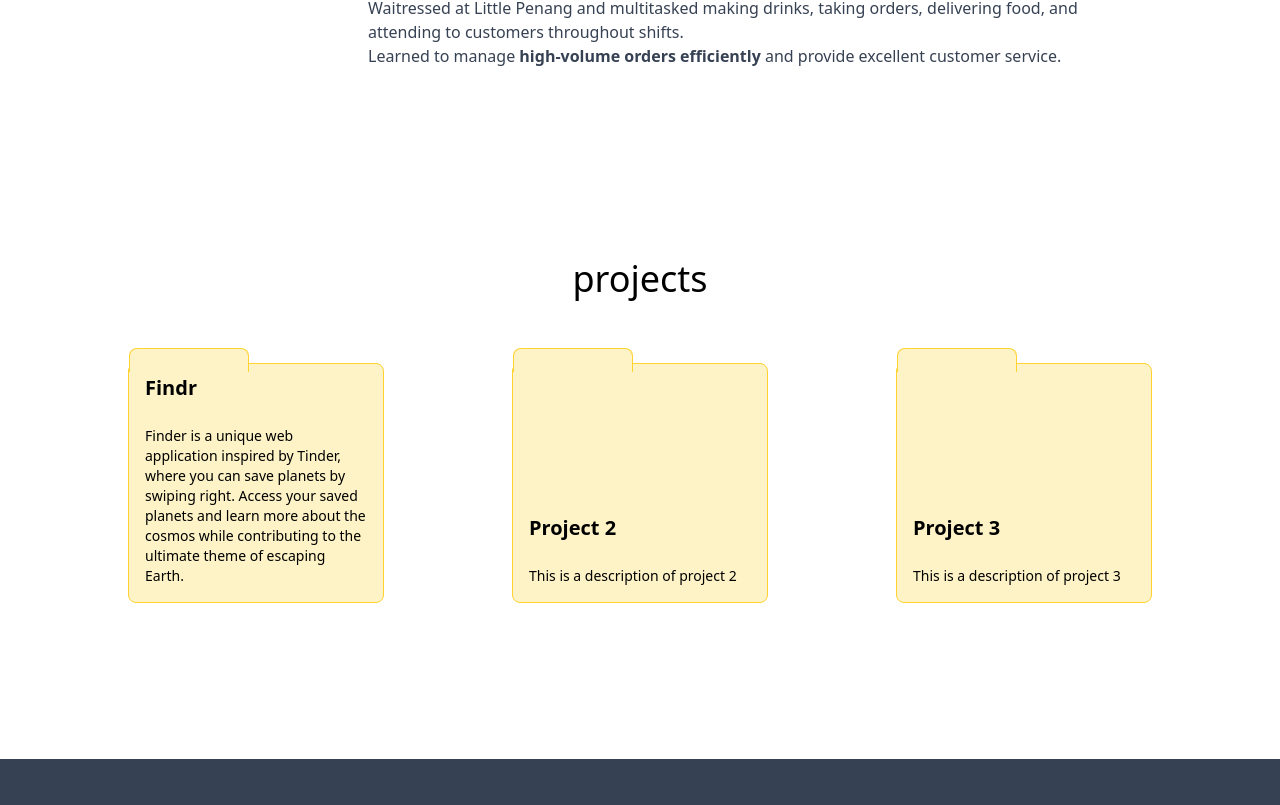
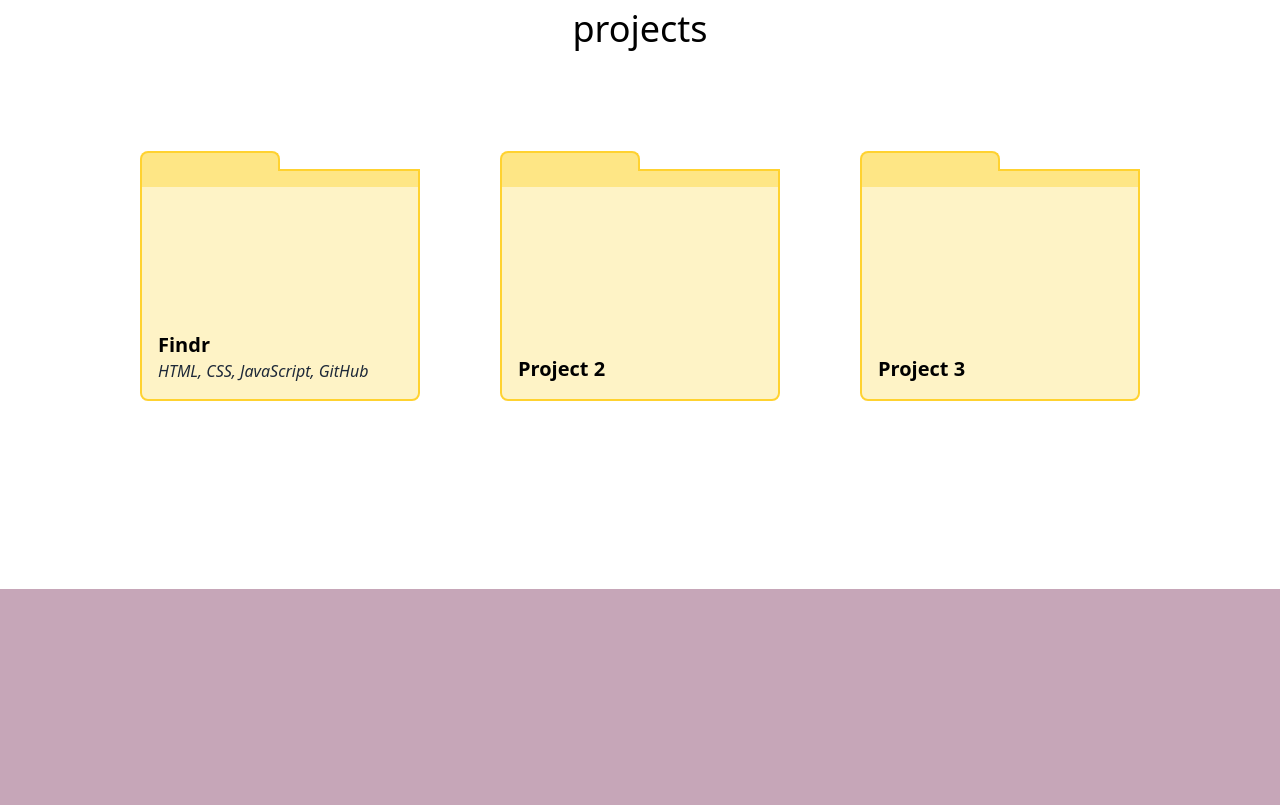
Before and after one commit to ashoomky/personal-website, a React (Vite) app: page / in a window 1280 px wide. Shown: the part 2795-3600 px from the top of the page. Built offline with nearby package versions, Linux system fonts and the light colour scheme.

Commit message:
feat: finished folder section projects - note to self change styling it looks weird

```diff
--- a/src/components/AboutMe.jsx
+++ b/src/components/AboutMe.jsx
@@ -43,7 +43,7 @@ const AboutMe = () => {
                 about me
             </div>
             {/* pictures and description section */}
-            <div className="flex flex-col md:flex-row h-[750px] pt-8 justify-center items-center text-center">
+            <div className="flex flex-col h-[950px] md:h-[500px] md:flex-row pt-8 justify-center items-center text-center">
                 {/* swiping photo cards */}
                 <div className="flex flex-1 h-[300px] justify-center items-center m-10 cursor-grab active:cursor-grabbing"
                     onMouseDown={handleMouseDown}
@@ -77,9 +77,6 @@ const AboutMe = () => {
                             />
                     )})
                     }
-                    {/* <div className="absolute -bottom-65 mt-4 text-sm text-gray-600">
-                        drag left or right to swipe photos !
-                    </div> */}
                 </div>
 
                 {/* description */}
--- a/src/components/Footer.jsx
+++ b/src/components/Footer.jsx
@@ -1,6 +1,6 @@
 const Footer = () => {
     return (
-        <footer className="flex flex-col justify-end bg-gray-700 text-white py-4 mt-8 h-[300px]">
+        <footer className="flex flex-col justify-end bg-[#C6A6B8] text-white py-4 mt-8 h-[300px]">
             <div className=" container mx-auto text-center ">
                 <p>&copy; {new Date().getFullYear()} Ashlee Shum. All rights reserved.</p>
             </div>
--- a/src/components/ProjectCard.jsx
+++ b/src/components/ProjectCard.jsx
@@ -1,55 +1,91 @@
-import { X, File } from 'lucide-react';
-import React from 'react'
-import { useState } from 'react';
+import { X, ArrowLeft, File } from 'lucide-react';
 import GitHubIcon from '@mui/icons-material/GitHub';
-const ProjectCard = ({title, description, GitHubLink, TechStack, photo}) => {
-    const [isPopUpOpen, setIsPopUpOpen] = React.useState(false);
+const ProjectCard = ({title, description, GitHubLink, TechStack, photo, isExpanded, isHidden, onToggle}) => {
+    if (isHidden) return null;
 
     return (
 
-        <div className="w-100% h-[300px] bg-white p-4 text-left m-6">
-            {/* folder card */}
-            <div className="relative flex flex-col justify-end items-start w-64 h-60 bg-amber-100 p-4 text-left m-6 border border-amber-300 rounded-lg cursor-pointer transition-all duration-300 ease-out transform hover:-translate-y-1 hover:shadow-lg group"
-                onClick={() => setIsPopUpOpen(true)}>
-                {/* folder tab */}
-                <div className="absolute -top-4 left-0 w-30 h-6 bg-amber-100 border-t border-l border-r border-amber-300 rounded-t-lg"></div>
+
+        <div className={` transition-all duration-500 ease-out ${isExpanded ? 'w-[800px] h-[600px]' : 'w-100% h-[300px]'} bg-white p-4 text-left m-6`}>
+            {!isExpanded ? (
+                // folder card / collapsed state
+                <div className="relative flex flex-col border-2 justify-end items-start w-70 h-58 bg-amber-100 p-4 text-left border border-amber-300 rounded-b-lg cursor-pointer transition-all duration-300 ease-out transform hover:-translate-y-1 hover:shadow-lg group"
+                    onClick={onToggle}>
+                    {/* folder tab */}
+                    <div className="absolute -top-5 -left-0.5 w-35 h-5 bg-amber-100 border-t-2 border-l-2 border-r-2 border-amber-300 rounded-t-lg bg-amber-200">
+                    </div>
+                    {/* top edge highlight for 3D effect */}
+                    <div className="absolute top-0 left-0 right-0 h-4 bg-amber-200"></div>
+
+                    {/* folder contents */}
+                    <span className="text-xl font-bold"> {title}</span>
+                    <p className="italic text-gray-800"> {TechStack} </p>
+
+                </div>
+            ) : (
+                // file paper (expanded state)
+                <div className="w-full h-full bg-white border-2 border-amber-400 rounded-lg shadow-2xl relative transition-all duration-500 ease-out">
+                    {/* file header with yellow border */}
+                    <div className="bg-amber-100 border-b-2 border-amber-400 p-7 rounded-t-lg relative">
+                        {/* folder tab that stays visible - click to close as well */}
+                        <div
+                            className="absolute -top-6 left-4 w-30 h-6 bg-amber-100 border-t-2 border-l-2 border-r-2 border-amber-400 rounded-t-lg cursor-pointer hover:bg-amber-200 transition-colors duration-200 flex items-center justify-center"
+                            onClick={onToggle}
+
+                        >
+                            {/* close button */}
+                            <button
+                                className="absolute text-amber-600 hover:text-amber-800 transition-colors duration-200 cursor-pointer"
+                                onClick={onToggle}
+                            >
+                                <ArrowLeft className="w-6 h-6 cursor-pointer" />
+                            </button>
+                        </div>
 
 
-                {/* folder contents */}
-                <span className="text-xl font-bold"> {title}</span>
-                <br></br>
-                <p className="text-sm">{description}</p>
-            </div>
+                        <div className="flex items-center justify-between">
+                            <h2 className="text-3xl font-bold text-gray-800 ">{title}</h2>
+                            {GitHubLink && (
+                                <div className="mt-auto">
+                                    <a
+                                        href={GitHubLink}
+                                        target="_blank"
+                                        rel="noopener noreferrer"
+                                        className="inline-flex items-center gap-2 hover:text-gray-600 text-black px-4 py-2 rounded-lg transition-colors duration-200"
+                                    >
+                                        <GitHubIcon className="w-10 h-10" />
 
-            {/* popup modal */}
-            {isPopUpOpen && (
-                <div className="fixed inset-0  bg-black/30 bg-opacity-90 backdrop-blur-sm flex items-center justify-center z-50">
-                    <div className="bg-white p-6 rounded-lg h-[350px] w-[700px] relative items-center text-center justify-end flex flex-col transition-all duration-500 ease-out transform"
-                    style={{
-                        backgroundImage: `url(${photo})`, // background image
-                        backgroundSize: "cover",           // cover the container
-                        backgroundPosition: "center",      // center the image
-                    }}>
-                        {/* dark overlay */}
-                        <div className="absolute inset-0 bg-black/60 rounded-lg"></div>
+                                    </a>
+                                </div>
+                            )}
+                        </div>
+                        <p className="text-lg font-semibold text-amber-600 italic">{TechStack}</p>
+                    </div>
 
-                        <a href={GitHubLink} target="_blank" rel="noopener noreferrer">
-                            <GitHubIcon className="absolute left-4 top-4 text-white"/>
-                        </a>
-                        <button className="absolute top-4 right-4 text-gray-100 hover:text-gray-400" onClick={() => setIsPopUpOpen(false)}>
-                            <X className="w-6 h-6 cursor-pointer" />
-                        </button>
-                        <div className="mb-8 z-10">
-                            <h2 className="text-2xl font-bold text-white">{title}</h2>
-                            <p className="text-sm font-bold text-white">{TechStack}</p>
+                    {/* file content area */}
+                    <div className="p-6 h-full flex flex-col">
+                        {/* project image */}
+                        {photo && (
+                            <div className="mb-6 flex justify-center">
+                                <img
+                                    src={photo}
+                                    alt={title}
+                                    className="max-w-full max-h-64 object-contain rounded-lg shadow-md"
+                                />
+                            </div>
+                        )}
+
+                        {/* description */}
+                        <div className="m-4">
+                            <p className="text-gray-700 leading-relaxed text-base">{description}</p>
                         </div>
 
-                </div>
 
 
+                    </div>
                 </div>
             )}
         </div>
     );
 }
-export default ProjectCard;
+ export default ProjectCard
--- a/src/components/Projects.jsx
+++ b/src/components/Projects.jsx
@@ -1,7 +1,10 @@
 import { GitHub } from "@mui/icons-material"
 import ProjectCard from "./ProjectCard"
 import FindrScreenshot from "../assets/FindrScreenshot.png"
+import {useState} from "react"
+import React from "react"
 const Projects = () => {
+    const [expandedCardIndex, setExpandedCardIndex] = React.useState(null);
     const projects = [
         {
             title: "Findr",
@@ -26,7 +29,7 @@ const Projects = () => {
                 projects
             </div>
             {/* project cards */}
-            <div className="flex md:flex-row flex-col justify-center items-center">
+            <div className="flex md:flex-row flex-col justify-center items-center mt-20">
                 {projects.map((project, index) => (
                     <ProjectCard
                     key={index}
@@ -35,6 +38,11 @@ const Projects = () => {
                     GitHubLink={project.GitHubLink}
                     TechStack={project.TechStack}
                     photo={project.photo}
+                    isExpanded={expandedCardIndex === index}
+                    isHidden={expandedCardIndex !== null && expandedCardIndex !== index}
+                    onToggle={() => {
+                        setExpandedCardIndex(expandedCardIndex === index ? null : index);
+                    }}
                     />
                 ))}
             </div>
```
